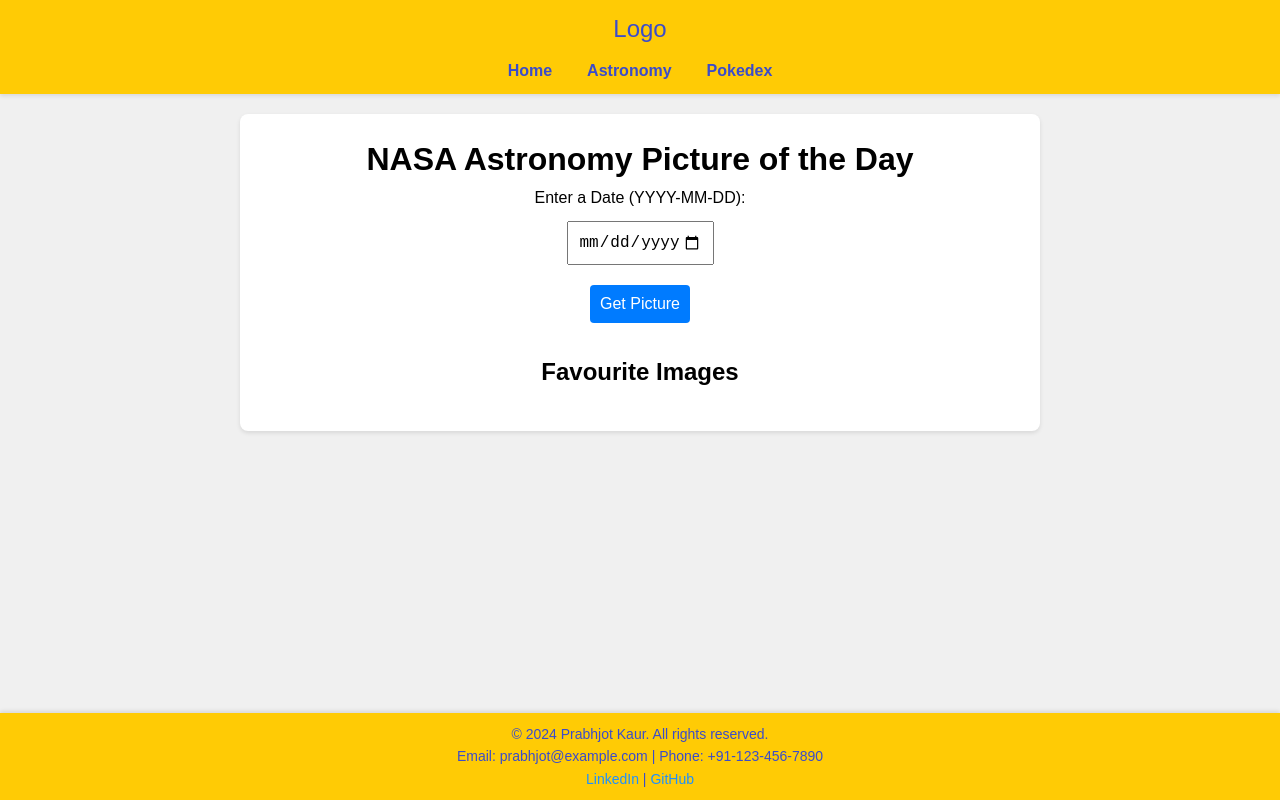
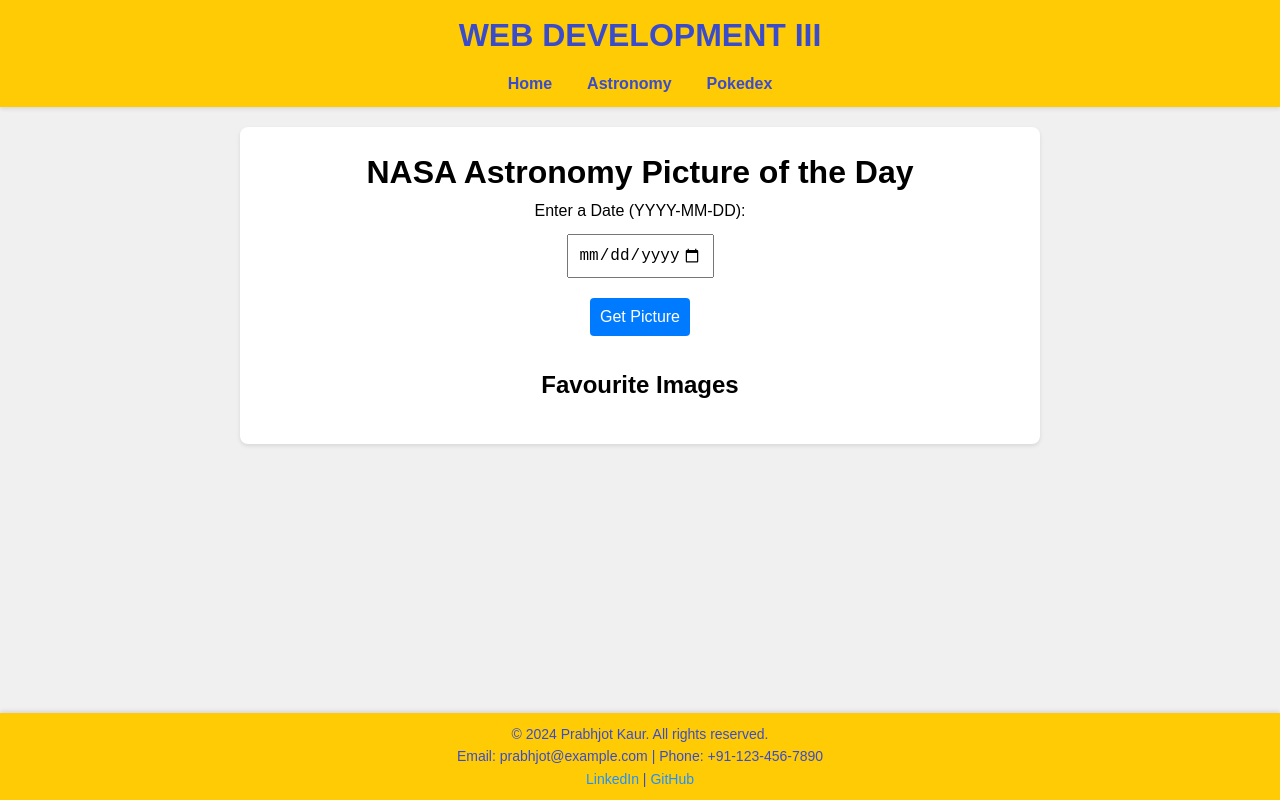
Before and after one commit to 90541106199Prabhjotkaur/mtm6302-capstone-90541106199Prabhjotkaur, a plain HTML site: page index.html in a window 1280 px wide. Drawn offline with Linux system fonts and the light colour scheme.

Commit message:
Update index.html

```diff
--- a/index.html
+++ b/index.html
@@ -8,7 +8,7 @@
 </head>
 <body>
     <header>
-        <div class="logo">Logo</div>
+        <H1>WEB DEVELOPMENT III</H1>
         <nav>
             <ul class="nav-links">
                 <li><a href="About.html">Home</a></li>
```
